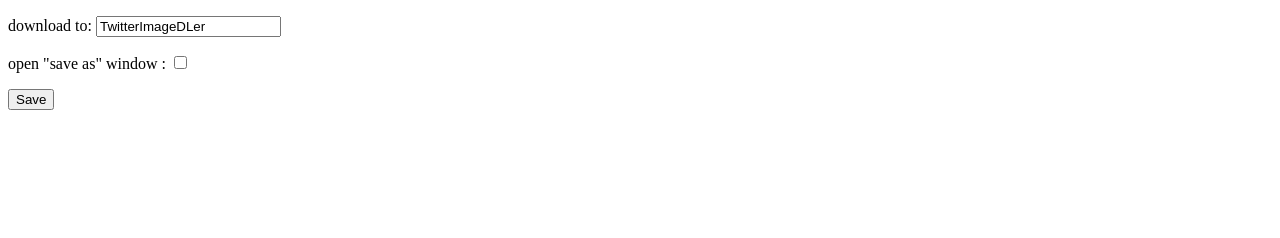
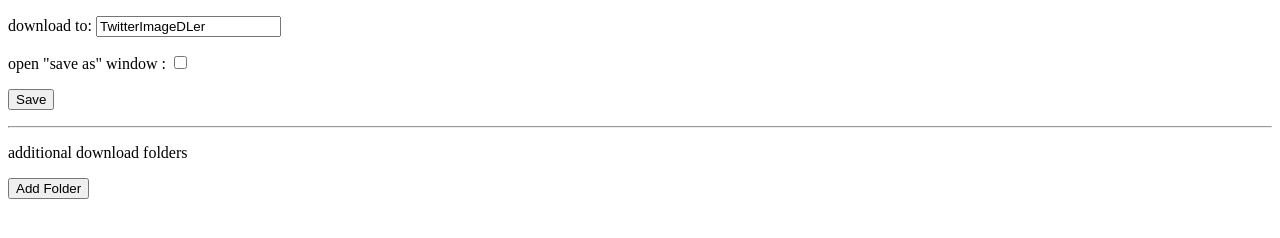
Before and after one commit to HassakuTb/TwitterImageDL, a browser extension: page options/options.html in a window 1280 px wide. Drawn offline with Linux system fonts and the light colour scheme.

Commit message:
layout: option menu layout

```diff
--- a/options/options.html
+++ b/options/options.html
@@ -11,6 +11,19 @@
         <div style="color: red;" id="error"></div>
     </p>
 
+    <hr>
+
+    <div>
+        <p>additional download folders</p>
+
+        <div class="additional_container">
+        </div>
+
+        <div>
+            <button class="additional_add">Add Folder</button>
+        </div>
+    </div>
+
     <script src="options.js"></script>
 </body>
 </html>
```
